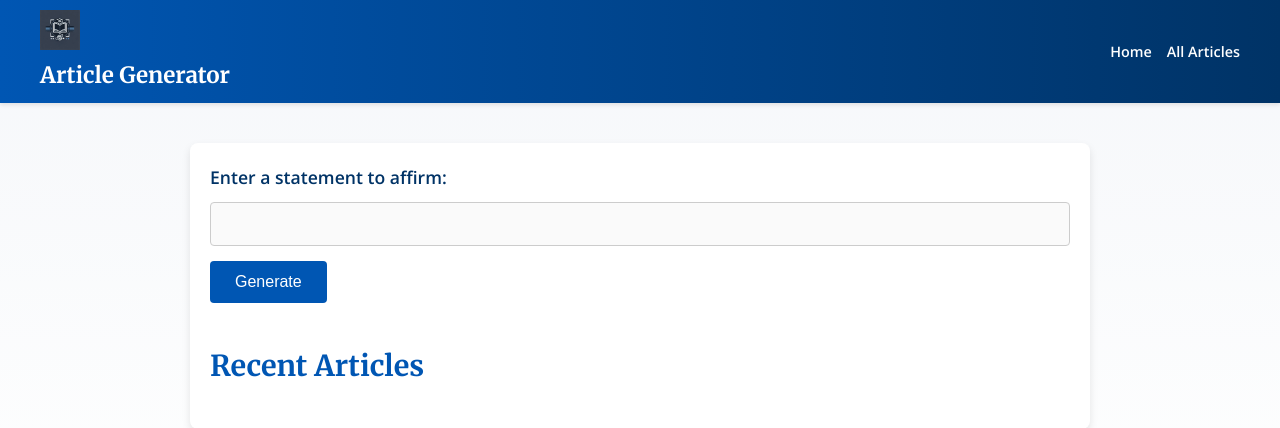
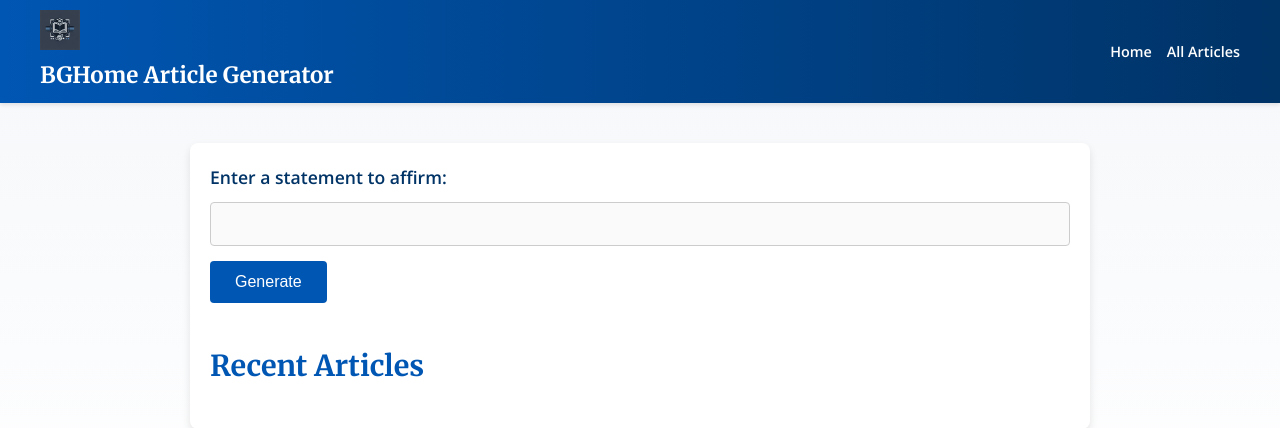
Before and after one commit to bghome-hub/fn-web, a Flask app: page / in a window 1280 px wide. Shown: the top 428 px of the page. Run offline with Flask 3, Linux system fonts and the light colour scheme; data that the repository does not hold is empty.

Commit message:
updated html

```diff
--- a/volumes/web/templates/all_articles.html
+++ b/volumes/web/templates/all_articles.html
@@ -4,7 +4,7 @@
 <head>
     <meta charset="UTF-8">
     <meta name="viewport" content="width=device-width, initial-scale=1.0">
-    <title>Article Generator - All Articles</title>
+    <title>BGHome Article Generator - All Articles</title>
 
     <!-- Fonts -->
     <link href="https://fonts.googleapis.com/css2?family=Merriweather:wght@700&family=Open+Sans:wght@400;600&display=swap" rel="stylesheet">
@@ -25,7 +25,7 @@
         <div class="header-content">
             <div class="logo-title">
                 <img src="/static/images/logo.webp" alt="Site Logo" class="logo">
-                <h1 class="site-title">Article Generator</h1>
+                <h1 class="site-title">BGHome Article Generator</h1>
             </div>
             <nav class="main-nav">
                 <ul>
--- a/volumes/web/templates/article.html
+++ b/volumes/web/templates/article.html
@@ -4,7 +4,7 @@
 <head>
     <meta charset="UTF-8">
     <meta name="viewport" content="width=device-width, initial-scale=1.0">
-    <title>{{ topic }} - Article Generator</title>
+    <title>BGHome Article Generator - {{ topic }}</title>
 
     <!-- Fonts -->
     <link href="https://fonts.googleapis.com/css2?family=Merriweather:wght@700&family=Open+Sans:wght@400;600&display=swap" rel="stylesheet">
@@ -25,7 +25,7 @@
         <div class="header-content">
             <div class="logo-title">
                 <img src="/static/images/logo.webp" alt="Site Logo" class="logo">
-                <h1 class="site-title">Article Generator</h1>
+                <h1 class="site-title">BGHome Article Generator</h1>
             </div>
             <nav class="main-nav">
                 <ul>
--- a/volumes/web/templates/index.html
+++ b/volumes/web/templates/index.html
@@ -4,7 +4,7 @@
 <head>
     <meta charset="UTF-8">
     <meta name="viewport" content="width=device-width, initial-scale=1.0">
-    <title>Article Generator</title>
+    <title>BGHome Article Generator</title>
 
     <!-- Fonts -->
     <link href="https://fonts.googleapis.com/css2?family=Merriweather:wght@700&family=Open+Sans:wght@400;600&display=swap" rel="stylesheet">
@@ -23,7 +23,7 @@
         <div class="header-content">
             <div class="logo-title">
                 <img src="/static/images/logo.webp" alt="Site Logo" class="logo">
-                <h1 class="site-title">Article Generator</h1>
+                <h1 class="site-title">BGHome Article Generator</h1>
             </div>
             <nav class="main-nav">
                 <ul>
```
